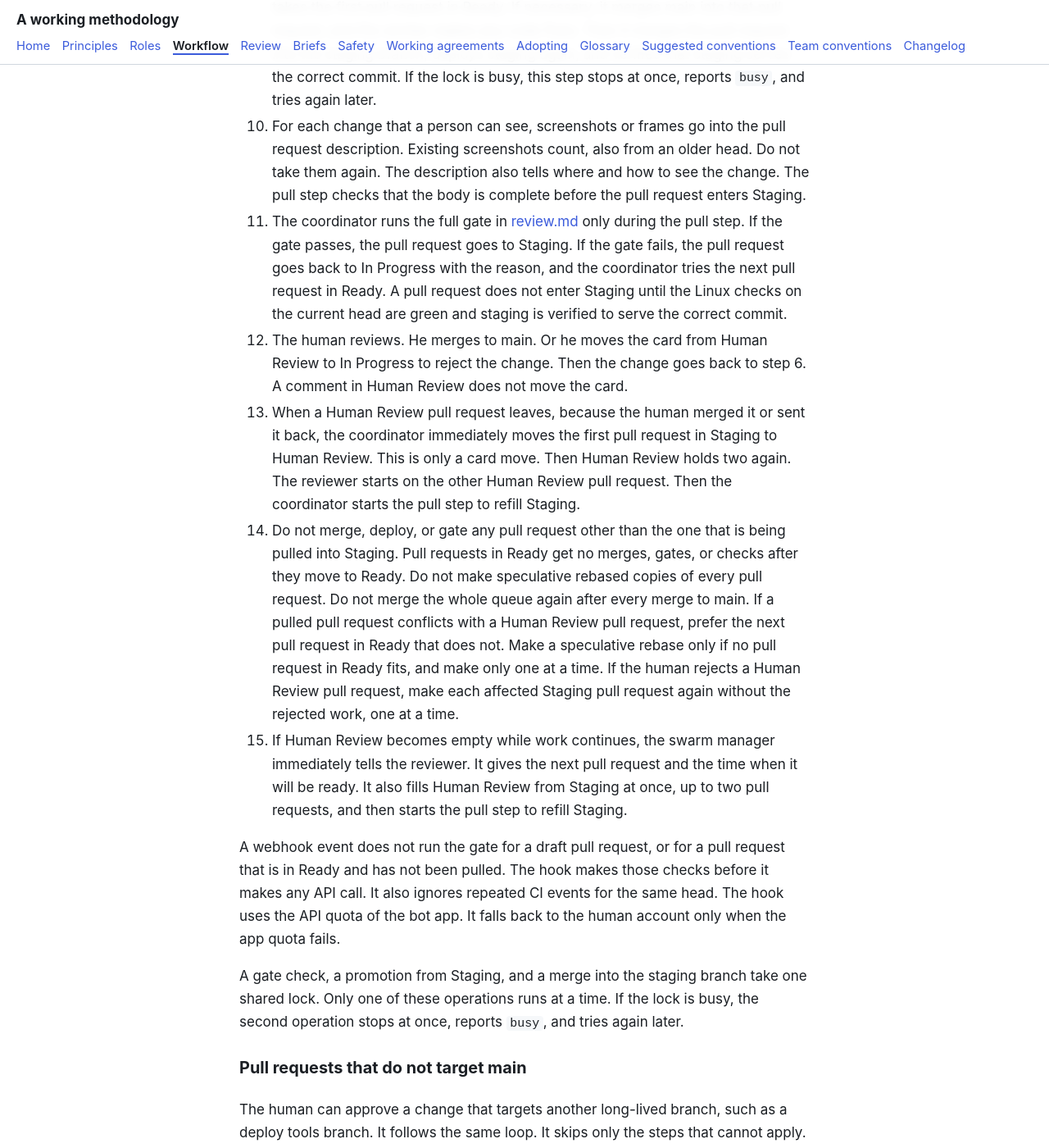
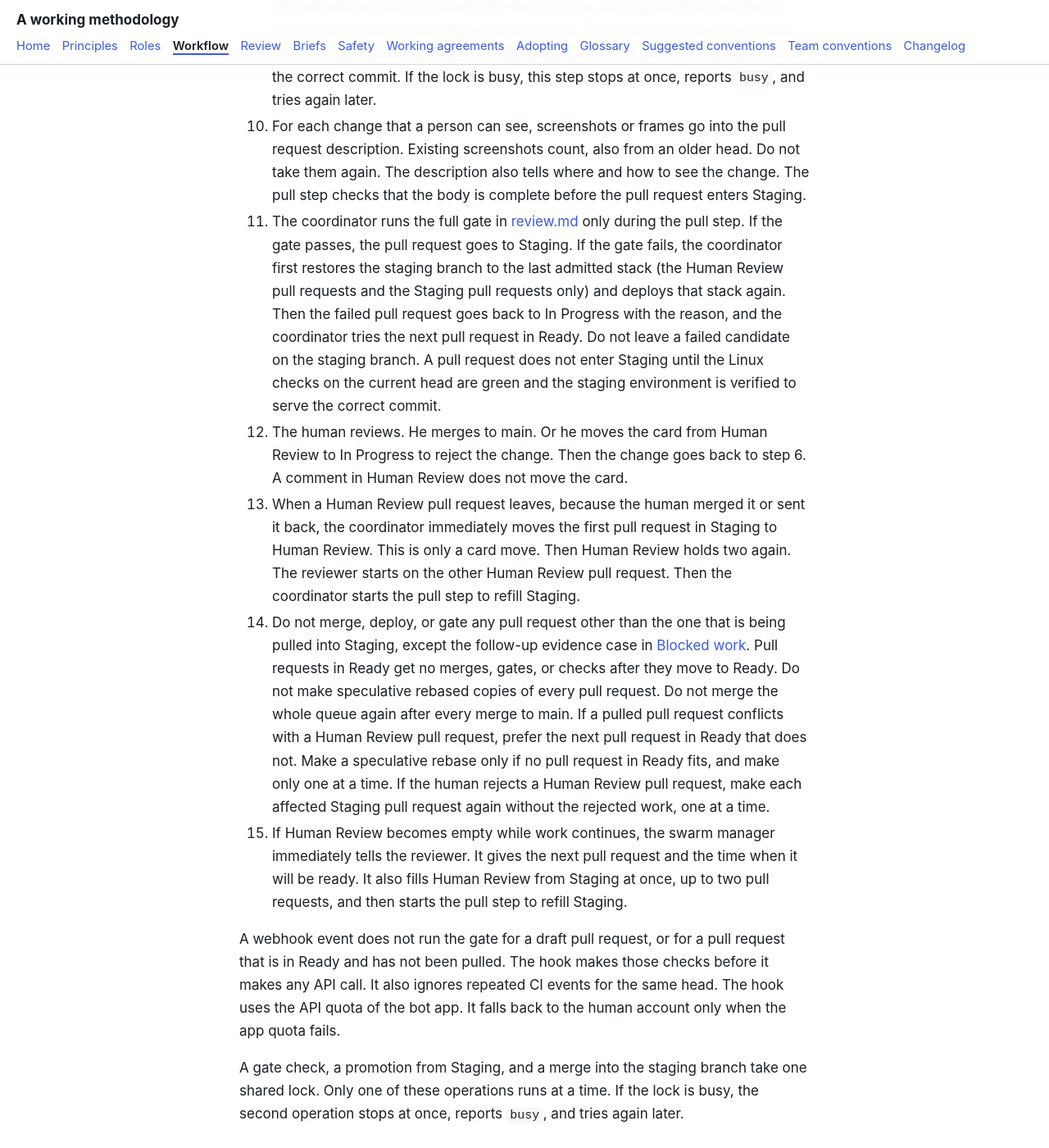
Before and after one commit to tangentcode/methodology, a Jekyll site: the page built from workflow.md, in a window 1280 px wide and 1400 px high, scrolled down 9806 px. Shown: the whole window at 82% size. Built offline with Jekyll 4.4.1, drawn with Linux system fonts in a browser that asks for light colours; our own code applies the rules of GitHub Pages for plain Markdown files; some of the changed text lies outside the part shown.

Commit message:
Fix gate, stack restore, and follow-up evidence rules
A stacked pull request may have its base in Staging, not only
in Human Review or on main. If a candidate fails the gate after
it was merged and deployed, restore the last admitted stack and
deploy it again before trying the next pull request. A follow-up
that must supply staging evidence can be pulled with its blocker
as one ordered pair, so the two changes do not wait on each other.

Fixes #56

```diff
--- a/workflow.md
+++ b/workflow.md
@@ -117,10 +117,10 @@
 8. When there are no more P1 or P2 findings, the coordinator does the post-review check. If the post-check passes, the pull request moves to Ready. The coordinator does not merge it into the staging branch, deploy it, or run the gate yet.
 9. When Staging has fewer pull requests than its target size of 3 to 5, the coordinator starts the pull step under the shared lock. See [The pull into Staging](review.md#the-pull-into-staging). It takes the first pull request in Ready. If necessary, it merges main into that pull request, and the worker makes any code fixes. Then it merges the pull request into the staging branch, deploys staging again, and verifies that staging serves the correct commit. If the lock is busy, this step stops at once, reports `busy`, and tries again later.
 10. For each change that a person can see, screenshots or frames go into the pull request description. Existing screenshots count, also from an older head. Do not take them again. The description also tells where and how to see the change. The pull step checks that the body is complete before the pull request enters Staging.
-11. The coordinator runs the full gate in [review.md](review.md) only during the pull step. If the gate passes, the pull request goes to Staging. If the gate fails, the pull request goes back to In Progress with the reason, and the coordinator tries the next pull request in Ready. A pull request does not enter Staging until the Linux checks on the current head are green and staging is verified to serve the correct commit.
+11. The coordinator runs the full gate in [review.md](review.md) only during the pull step. If the gate passes, the pull request goes to Staging. If the gate fails, the coordinator first restores the staging branch to the last admitted stack (the Human Review pull requests and the Staging pull requests only) and deploys that stack again. Then the failed pull request goes back to In Progress with the reason, and the coordinator tries the next pull request in Ready. Do not leave a failed candidate on the staging branch. A pull request does not enter Staging until the Linux checks on the current head are green and the staging environment is verified to serve the correct commit.
 12. The human reviews. He merges to main. Or he moves the card from Human Review to In Progress to reject the change. Then the change goes back to step 6. A comment in Human Review does not move the card.
 13. When a Human Review pull request leaves, because the human merged it or sent it back, the coordinator immediately moves the first pull request in Staging to Human Review. This is only a card move. Then Human Review holds two again. The reviewer starts on the other Human Review pull request. Then the coordinator starts the pull step to refill Staging.
-14. Do not merge, deploy, or gate any pull request other than the one that is being pulled into Staging. Pull requests in Ready get no merges, gates, or checks after they move to Ready. Do not make speculative rebased copies of every pull request. Do not merge the whole queue again after every merge to main. If a pulled pull request conflicts with a Human Review pull request, prefer the next pull request in Ready that does not. Make a speculative rebase only if no pull request in Ready fits, and make only one at a time. If the human rejects a Human Review pull request, make each affected Staging pull request again without the rejected work, one at a time.
+14. Do not merge, deploy, or gate any pull request other than the one that is being pulled into Staging, except the follow-up evidence case in [Blocked work](#blocked-work). Pull requests in Ready get no merges, gates, or checks after they move to Ready. Do not make speculative rebased copies of every pull request. Do not merge the whole queue again after every merge to main. If a pulled pull request conflicts with a Human Review pull request, prefer the next pull request in Ready that does not. Make a speculative rebase only if no pull request in Ready fits, and make only one at a time. If the human rejects a Human Review pull request, make each affected Staging pull request again without the rejected work, one at a time.
 15. If Human Review becomes empty while work continues, the swarm manager immediately tells the reviewer. It gives the next pull request and the time when it will be ready. It also fills Human Review from Staging at once, up to two pull requests, and then starts the pull step to refill Staging.
 
 A webhook event does not run the gate for a draft pull request, or for a pull request that is in Ready and has not been pulled. The hook makes those checks before it makes any API call. It also ignores repeated CI events for the same head. The hook uses the API quota of the bot app. It falls back to the human account only when the app quota fails.
@@ -166,7 +166,7 @@
 
 Ready is a board column between Needs Input and Staging. It holds finished pull requests that wait to be pulled into Staging. A pull request in Ready is finished: its worker is done, the automated review is clean, and the post-check of the coordinator passed on the head. It is not merged into the staging branch, not deployed, not gated, and not on the staging environment. Ready is the finish line for coding agents. Agents work the backlog until their pull requests are in Ready. Pull requests in Ready wait in this order: first those with a milestone, ordered by the milestone, then those with the fewest conflicts with the current stack, then the oldest.
 
-The pre-merge and the gate run only when a pull request is pulled into Staging, and only one at a time. When Staging has fewer pull requests than its target size, the coordinator takes the first pull request in Ready, under the shared lock in [review.md](review.md#the-pull-into-staging). It merges main into that pull request if necessary. The worker of that pull request makes any code fixes. Then the coordinator merges the pull request into the staging branch, deploys staging again, verifies the served commit, and runs the gate. If the gate passes, the pull request goes to Staging. If the gate fails, the pull request goes back to In Progress with the reason, and the coordinator tries the next pull request in Ready. Expect one or two failures before a pull request fits. That is why the buffer exists.
+The pre-merge and the gate run only when a pull request is pulled into Staging, and only one at a time. When Staging has fewer pull requests than its target size, the coordinator takes the first pull request in Ready, under the shared lock in [review.md](review.md#the-pull-into-staging). It merges main into that pull request if necessary. The worker of that pull request makes any code fixes. Then the coordinator merges the pull request into the staging branch, deploys staging again, verifies the served commit, and runs the gate. If the gate passes, the pull request goes to Staging. If the gate fails, the coordinator first restores the staging branch to the last admitted stack and deploys that stack again. Then the failed pull request goes back to In Progress with the reason, and the coordinator tries the next pull request in Ready. Do not leave a failed candidate on the staging branch. Expect one or two failures before a pull request fits. That is why the buffer exists.
 
 When Human Review drops to 1, the coordinator moves the first Staging pull request to Human Review at once. Then it starts the pull step to refill Staging. If Human Review has an open slot and Staging still has pull requests, it fills Human Review first, up to two.
 
@@ -223,10 +223,12 @@
 
 A change that waits on a person or on the environment does not go to Staging. Examples: a decision, missing configuration, credentials, or a service that staging does not have. Change the pull request to a draft and move the card to Needs Input. Write a comment that names what is missing and who must supply it. When the answer or the missing item arrives, the loop continues as the gate in [review.md](review.md) tells. A comment on that card does not move it. When the human moves the card to In Progress, the coordinator sends the answers, and the work continues.
 
-A block must point in one direction only. Sometimes a change cannot show its evidence itself. For example, it adds code that nothing on the screen uses yet. Then the screenshot must come from the follow-up change that uses the code. The follow-up must not wait for the first change to merge, because the first change cannot go into Human Review without that evidence. That is a circular wait, and the two changes do not move. Do this:
+A block must point in one direction only. Sometimes a change cannot show its evidence itself. For example, it adds code that nothing on the screen uses yet. Then the screenshot must come from the follow-up change that uses the code. The follow-up must not wait for the first change to merge, because the first change cannot enter Staging without that evidence. That is a circular wait, and the two changes do not move. This case is an exception to two rules: a pull request is not usually pulled until its blocker is in Staging, is in Human Review, or has merged, and the staging branch usually receives only the one pull request that is being pulled. Do this:
 
 - Start the follow-up immediately. Its branch starts from main, with the branch of the first change merged into it. Its pull request targets main and names the first change as its blocker.
-- Put the staging evidence of the follow-up into the two pull request descriptions. Then the first change can pass the gate.
+- Under the shared lock, the coordinator pulls the two as one ordered pair: first the original change, then the follow-up, onto the current stack. It deploys that combined stack, takes the screenshots, and puts them in both pull request descriptions.
+- If the first change cannot be demonstrated without the follow-up, both must pass the gate on that combined stack before either stays in Staging. If either fails, restore the previous admitted stack, deploy it again, and move the failed pull request back to In Progress. The other pull request does not enter Staging in that attempt.
+- If both pass, the first change enters Staging, and the follow-up enters Staging immediately after it, as the next item on the stack.
 - On each scan, the coordinator makes sure that the blocker of each waiting card can move forward without that card. If the blocker cannot, the coordinator immediately breaks the cycle in this way.
 
 ### Blocked on the staging environment
```
Also changed, not shown: review.md (+3 -3 lines).
